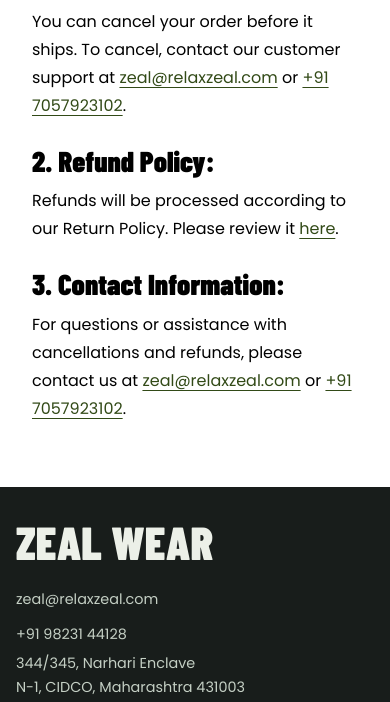
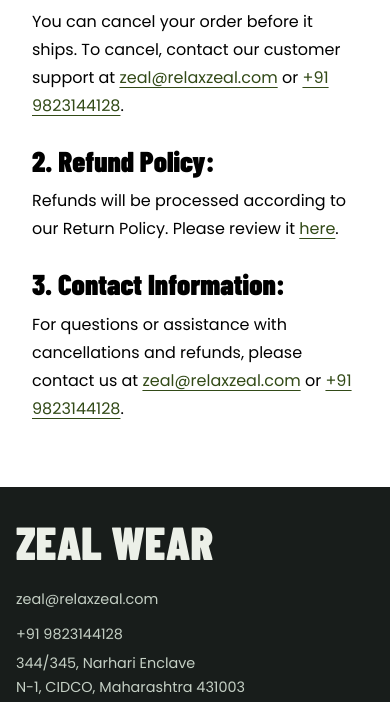
Before and after one commit to Syfrows/zeal-app, a Next.js app: page /cancellation-and-refund-policy in a window 390 px wide. Shown: the part 386-1088 px from the top of the page. Built offline with nearby package versions, Linux system fonts and the light colour scheme.

Commit message:
Update customer support phone number across contact details and policy pages

```diff
--- a/src/components/footer.tsx
+++ b/src/components/footer.tsx
@@ -8,7 +8,7 @@ const groups = [
 export default function Footer() {
   return <footer className="store-footer"><div className="zeal-shell">
     <div className="footer-grid"><div><Link href="/" className="footer-wordmark">Zeal Wear</Link>
-      <address><a href="mailto:zeal@relaxzeal.com">zeal@relaxzeal.com</a><a href="tel:+919823144128">+91 98231 44128</a>
+      <address><a href="mailto:zeal@relaxzeal.com">zeal@relaxzeal.com</a><a href="tel:+919823144128">+91 9823144128</a>
       344/345, Narhari Enclave<br/>N-1, CIDCO, Maharashtra 431003</address></div>
       {groups.map(({title,links})=><nav key={title} aria-label={title+" footer links"}><h2>{title}</h2>{links.map(([label,href])=><Link href={href} key={href}>{label}</Link>)}</nav>)}
     </div><div className="footer-base"><small>© {new Date().getFullYear()} RelaxZeal. All rights reserved.</small><a href="https://www.instagram.com/zeal__wear/">Instagram ↗</a></div>
--- a/src/pages/cancellation-and-refund-policy.tsx
+++ b/src/pages/cancellation-and-refund-policy.tsx
@@ -15,8 +15,8 @@ const CancellationRefundPolicy = () => {
               zeal@relaxzeal.com
             </a>{" "}
             or{" "}
-            <a href="tel:+917057923102" className="text-blue-500">
-              +91 7057923102
+            <a href="tel:+919823144128" className="text-blue-500">
+              +91 9823144128
             </a>
             .
           </p>
@@ -43,8 +43,8 @@ const CancellationRefundPolicy = () => {
               zeal@relaxzeal.com
             </a>{" "}
             or{" "}
-            <a href="tel:+917057923102" className="text-blue-500">
-              +91 7057923102
+            <a href="tel:+919823144128" className="text-blue-500">
+              +91 9823144128
             </a>
             .
           </p>
--- a/src/pages/contact-us.tsx
+++ b/src/pages/contact-us.tsx
@@ -19,7 +19,7 @@ const ContactUS = () => {
               </a>
             </li>
             <li>
-              Phone: <a href="tel:+917057923102">+91 70579 23102</a>
+              Phone: <a href="tel:+919823144128">+91 9823144128</a>
             </li>
           </ul>
         </div>
--- a/src/pages/pricing-policy.tsx
+++ b/src/pages/pricing-policy.tsx
@@ -100,8 +100,8 @@ const PricingPolicy = () => {
               zeal@relaxzeal.com
             </a>{" "}
             or{" "}
-            <a href="tel:+917057923102" className="text-blue-500">
-              +91 7057923102
+            <a href="tel:+919823144128" className="text-blue-500">
+              +91 9823144128
             </a>
             .
           </p>
--- a/src/pages/return-policy.tsx
+++ b/src/pages/return-policy.tsx
@@ -34,8 +34,8 @@ const ReturnPolicy = () => {
                 zeal@relaxzeal.com
               </a>{" "}
               or{" "}
-              <a href="tel:+917057923102" className="text-blue-500">
-                +91 7057923102
+              <a href="tel:+919823144128" className="text-blue-500">
+                +91 9823144128
               </a>
               .
             </li>
@@ -141,8 +141,8 @@ const ReturnPolicy = () => {
               zeal@relaxzeal.com
             </a>{" "}
             or{" "}
-            <a href="tel:+917057923102" className="text-blue-500">
-              +91 7057923102
+            <a href="tel:+919823144128" className="text-blue-500">
+              +91 9823144128
             </a>
             .
           </p>
--- a/src/pages/shipping-and-delivery.tsx
+++ b/src/pages/shipping-and-delivery.tsx
@@ -52,8 +52,8 @@ const ShippingDelivery = () => {
               zeal@relaxzeal.com
             </a>{" "}
             or{" "}
-            <a href="tel:+917057923102" className="text-blue-500">
-              +91 7057923102
+            <a href="tel:+919823144128" className="text-blue-500">
+              +91 9823144128
             </a>
             .
           </p>
--- a/src/pages/terms-and-conditions.tsx
+++ b/src/pages/terms-and-conditions.tsx
@@ -121,8 +121,8 @@ const TermsConditions = () => {
               zeal@relaxzeal.com
             </a>{" "}
             or{" "}
-            <a href="tel:+91 7057923102" className="text-blue-500">
-              +91 7057923102
+            <a href="tel:+919823144128" className="text-blue-500">
+              +91 9823144128
             </a>
             .
           </p>
```
